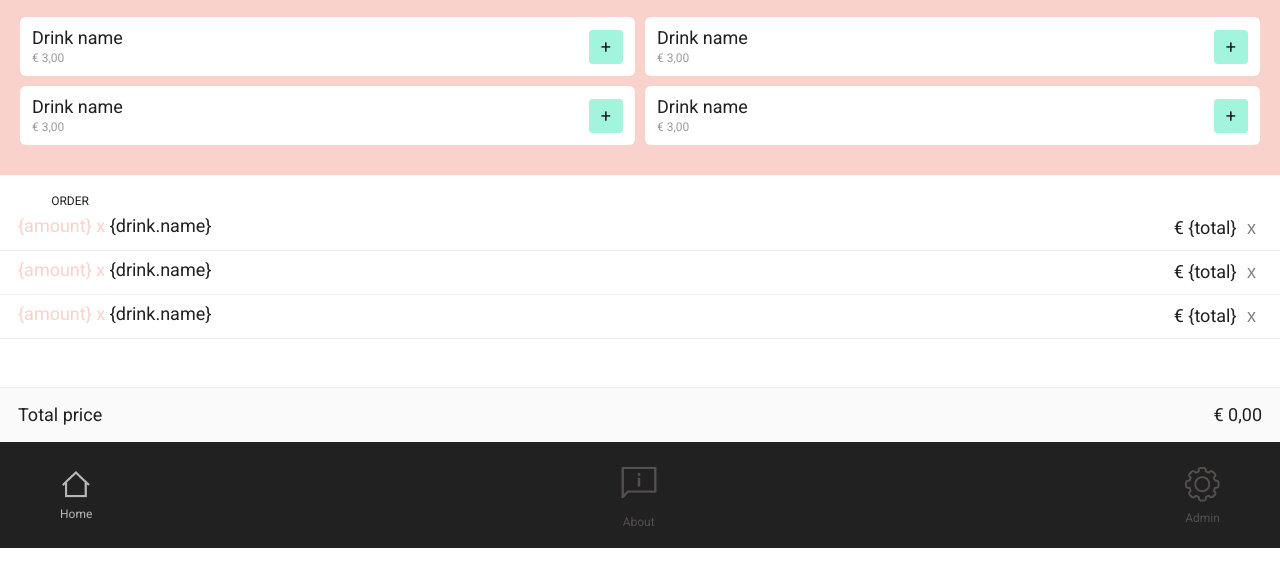
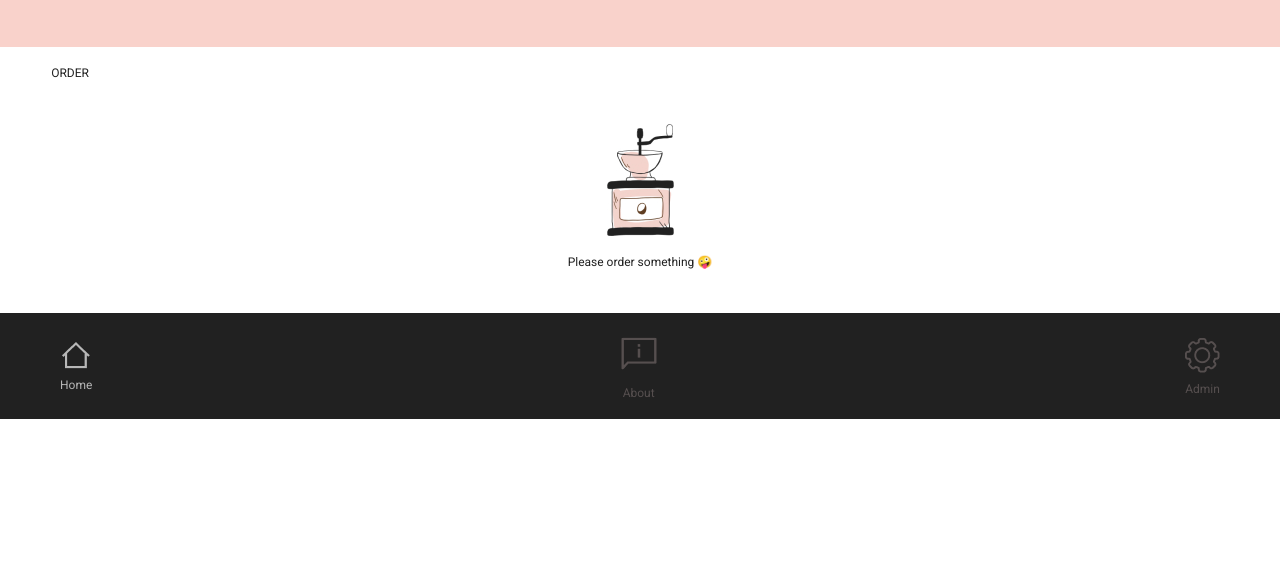
Before and after one commit to conor-v/Barista_app, a website built with webpack: page src/index.html in a window 1280 px wide. Shown: the part 120-706 px from the top of the page. Built offline with nearby package versions, Linux system fonts and the light colour scheme; some packages are replaced by stand-ins of ours.

Commit message:
empty content css margin

```diff
--- a/src/css/content.css
+++ b/src/css/content.css
@@ -11,7 +11,7 @@
   display: flex;
   flex-flow: column;
   align-items: center;
-  margin: 4rem 0;
+  margin: 4.5rem 0;
 }
 
 .emptystate__content {
--- a/src/index.html
+++ b/src/index.html
@@ -21,7 +21,8 @@
     <section class="prices highlight spaced">
       <h2 class="visually-hidden">Price list</h2>
       <ul class="prices__list">
-
+        <!--
+          TEMPLATE PRICE
         <li class="price">
           <a class="price__button">
             <span class="price__button__wrapper">
@@ -31,43 +32,15 @@
             <span class="price__button__plus">+</span>
           </a>
         </li>
-
-        <li class="price">
-          <a class="price__button">
-            <span class="price__button__wrapper">
-              <span class="price__button__name">Drink name</span>
-              <span class="price__button__amount">&euro; 3,00</span>
-            </span>
-            <span class="price__button__plus">+</span>
-          </a>
-        </li>
-
-        <li class="price">
-          <a class="price__button">
-            <span class="price__button__wrapper">
-              <span class="price__button__name">Drink name</span>
-              <span class="price__button__amount">&euro; 3,00</span>
-            </span>
-            <span class="price__button__plus">+</span>
-          </a>
-        </li>
-
-        <li class="price">
-          <a class="price__button">
-            <span class="price__button__wrapper">
-              <span class="price__button__name">Drink name</span>
-              <span class="price__button__amount">&euro; 3,00</span>
-            </span>
-            <span class="price__button__plus">+</span>
-          </a>
-        </li>
-
+        -->
       </ul>
     </section>
     <section class="content spaced">
       <h2 class="title_mini">Order</h2>
-      <div class="orders__wrapper">
+      <div class="orders__wrapper hide">
         <ul class="orders">
+          <!--
+          TEMPLATE ORDER
           <li class="order">
             <span class="order__name">
               <span class="order__amount">{amount} x</span> {drink.name}
@@ -77,36 +50,14 @@
                 x
               </button>
             </span>
-          </li>
-
-          <li class="order">
-            <span class="order__name">
-              <span class="order__amount">{amount} x</span> {drink.name}
-            </span>
-            <span class="order__price">&euro; {total}
-              <button class="remove">
-                x
-              </button>
-            </span>
-          </li>
-
-          <li class="order">
-            <span class="order__name">
-              <span class="order__amount">{amount} x</span> {drink.name}
-            </span>
-            <span class="order__price">&euro; {total}
-              <button class="remove">
-                x
-              </button>
-            </span>
-          </li>
+          </li>-->
         </ul>
         <p class="total">
           <span class="total__label">Total price</span>
           <span class="total__price">&euro; <span>0,00</span></span>
         </p>
       </div>
-      <div class="emptystate hide">
+      <div class="emptystate">
         <img srcset="./assets/img/coffee-maker.jpg 67w,
           ./assets/img/coffee-maker@2x.jpg 134w" sizes="67px" src="./assets/img/coffee-maker.jpg" alt="A coffee maker">
 
```
